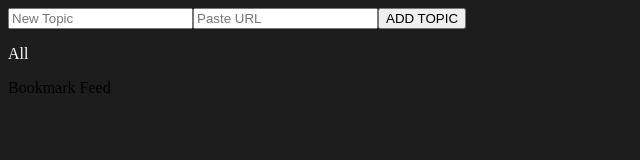
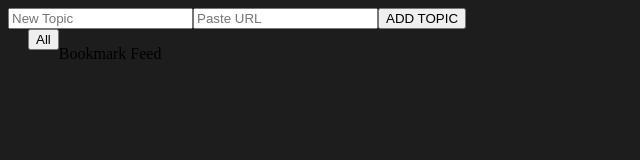
Before and after one commit to gitcodedave/solo-project, a React app: page / in a window 1280 px wide. Shown: the top 160 px of the page, without its empty margins (0-640 px from the left). Built offline with nearby package versions, Linux system fonts and the light colour scheme.

Commit message:
Completed parsing through HTML and extracting topic data

```diff
--- a/src/App.jsx
+++ b/src/App.jsx
@@ -5,7 +5,7 @@ import MainContainer from "../src/containers/MainContainer.jsx"
 
 const App = () => {
   return (
-    <div>
+    <div id='app container'>
     <MainContainer></MainContainer>
     </div>
   )
--- a/src/App.scss
+++ b/src/App.scss
@@ -11,7 +11,9 @@ body {
 }
 
 .tabList {
-    list-style: none;
-    padding-left: 0;
-    color: white;
+    display: flex;
+    flex-direction: column;
+    align-items: center;
+    float: left;
+    padding-left: 20px;
 }
--- a/src/components/BookmarkCreator.jsx
+++ b/src/components/BookmarkCreator.jsx
@@ -9,17 +9,17 @@ export default function BookmarkCreator(props){
     topicState = event.target.value;
   }
 
-  const handleClick = function(){
-    props.func(topicState)
+  const handleAddTopicClick = function(){
+    props.func({ tabName: topicState, selected: false})
     // console.log(topicState)
     let allForms = document.querySelectorAll('input');
     allForms.forEach(eachInput => eachInput.value = '');
   }
   return (
-        <div>
+        <div id='Bookmark Creator'>
         <input placeholder="New Topic" onChange={handleChange} ></input>
         <input placeholder="Paste URL"></input>
-        <button onClick={handleClick}>ADD TOPIC</button>
+        <button onClick={handleAddTopicClick}>ADD TOPIC</button>
         </div>
   )
 }
--- a/src/containers/BookmarkContainer.jsx
+++ b/src/containers/BookmarkContainer.jsx
@@ -7,6 +7,7 @@ function Bookmark (){
 }
 
 export default function BookmarkContainer(props){
+
     return (
        <Bookmark></Bookmark>
     )
--- a/src/containers/MainContainer.jsx
+++ b/src/containers/MainContainer.jsx
@@ -7,14 +7,42 @@ import { useState } from 'react';
 
 
 export default function MainContainer(props){
-    const [tabs, setTabs] = useState(['All'])
-    const addTab = function (input) {
-        setTabs((prevTabs) => [...prevTabs, input])
+
+
+    const [data, setData] = useState({
+        tabs: [{ tabName: 'All', selected: true}],
+        bookmarks: []
+    })
+
+    const addTab = async function (input) {
+        let bookmarks = await fetch('https://www.nintendo.com/whatsnew/')
+            .then(data => data.text())
+            .then(html =>{
+                // Convert the HTML string into a document object
+                let parser = new DOMParser();
+                let doc = parser.parseFromString(html, 'text/html')
+
+                // Get the bookmark files
+                const allBookmarks = doc.querySelectorAll('h2')
+                let bookmarkArray = []
+                for(let value of allBookmarks.values()){
+                    let htmlText = value.innerHTML.toLowerCase()
+                    if(htmlText.includes(input.tabName)) bookmarkArray.push(htmlText)
+                    // if(htmlText.includes('mario')) marioBookmark.push(value)
+                }
+                return bookmarkArray
+            })
+        setData({
+            ...data,
+            tabs: [...data.tabs, input],
+            bookmarks: [...data.bookmarks, bookmarks]
+        })
+        console.log(bookmarks)
     }
     return (
-        <div>
+        <div id='Main Container'>
          <BookmarkCreator func={addTab}></BookmarkCreator>
-         <TabContainer state={tabs}></TabContainer>
+         <TabContainer state={data.tabs}></TabContainer>
          <BookmarkContainer></BookmarkContainer>
          </div>
     )
--- a/src/containers/TabContainer.jsx
+++ b/src/containers/TabContainer.jsx
@@ -2,13 +2,13 @@ import React from "react";
 
 export default function TabContainer(props){
     let tabArray = []
+    // console.log(props.state[props.state.length - 1])
     for(let i = 0; i < props.state.length; i++){
-        console.log(props.state)
-        tabArray.push(<li>{props.state[i]}</li>)
+        tabArray.push(<button key={props.state[i].tabName + 'tab'} >{props.state[i].tabName}</button>)
     }
     return (
-        <ul className="tabList">
+        <div id='tab list' className="tabList">
             {tabArray}
-        </ul>
+        </div>
     )
 }
```
